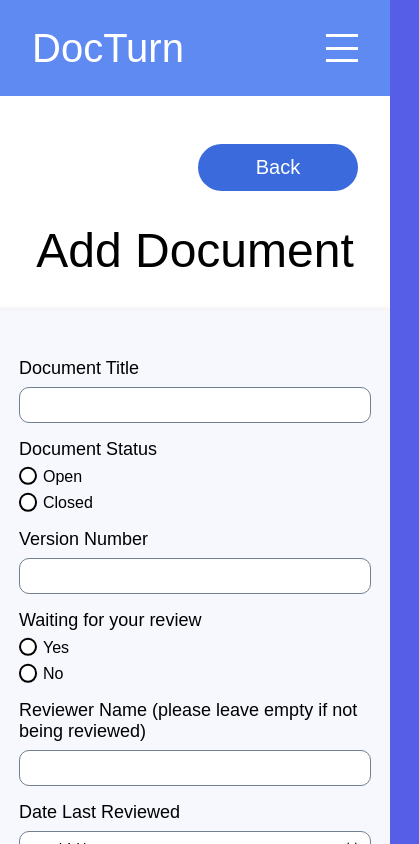
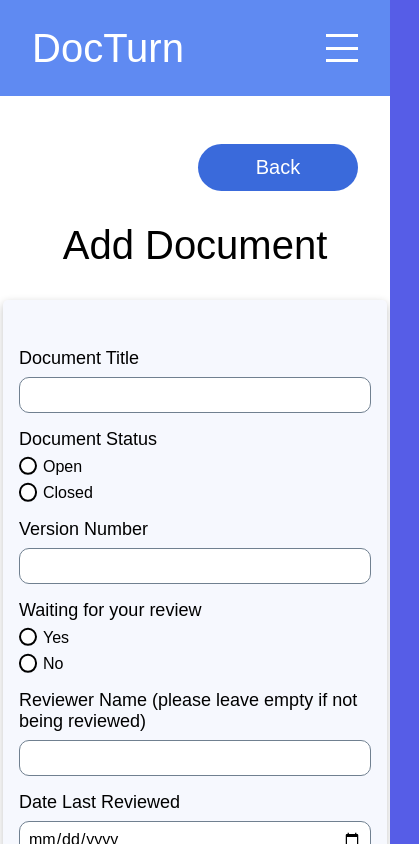
Before and after one commit to nicolecevey/docturn, a React (Create React App) app: page /documents/add in a window 390 px wide. Shown: the top 844 px of the page, 419 px wide, since content can reach past the window. Built offline with nearby package versions, Linux system fonts and the light colour scheme; no server answers; sample sign-in values are in the browser's storage.

Commit message:
Changing styling on mobile page of add document

```diff
--- a/src/components/AddDocumentForm/AddDocumentForm.scss
+++ b/src/components/AddDocumentForm/AddDocumentForm.scss
@@ -9,7 +9,6 @@
     align-items: center;
 
     &__title {
-        font-size: 3rem;
         margin: 2rem 0;
         color: $primary-font-color;
 
@@ -38,10 +37,14 @@
 
     &__container {
         display: flex;
-        padding:  3rem 3rem 2rem 3rem;
+        padding:  3rem 1rem 2rem 1rem;
         border-radius: 5px;
         box-shadow: $box-shadow;
         background-color: $form-background-color;
+
+        @include tablet {
+            padding:  3rem 3rem 2rem 3rem;
+        }
     }
 
     &__form {
```
